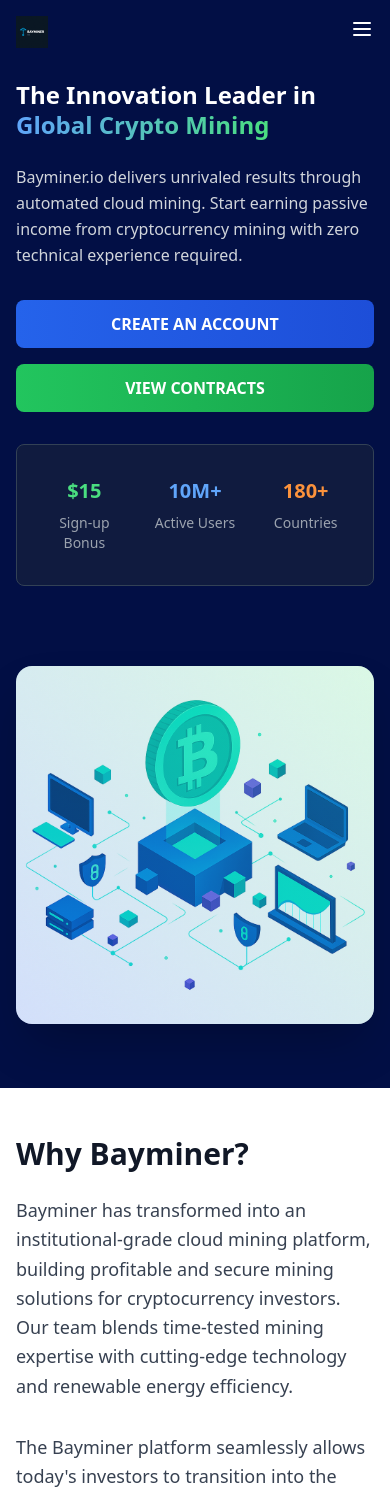
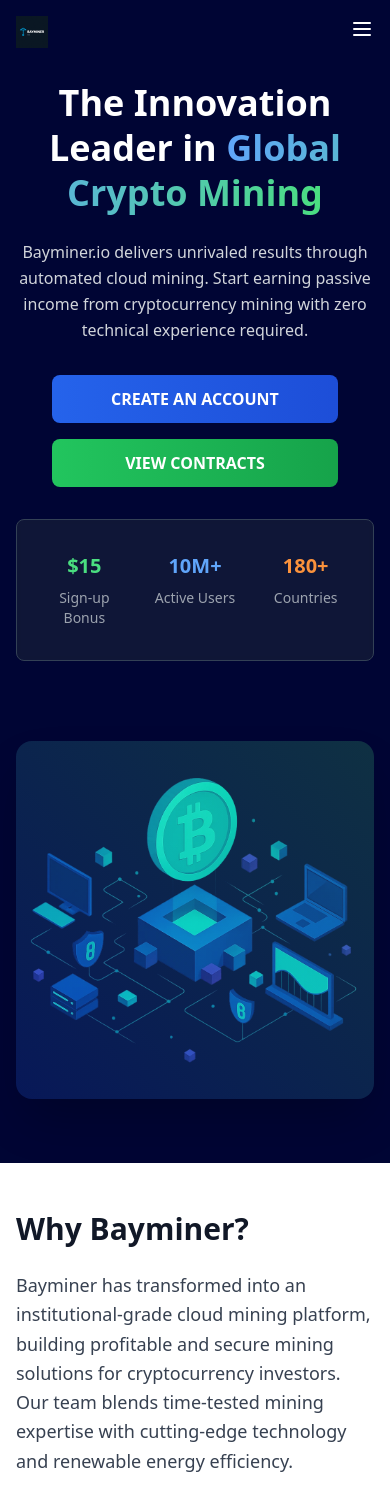
Before and after one commit to Oceanteel/bayMine, a React (Vite) app: page / in a window 390 px wide. Shown: the top 1496 px of the page. Built offline with nearby package versions, Linux system fonts and the light colour scheme.

Commit message:
Responsive Mobile Hero Layout with Dark Theme Updates

```diff
--- a/src/App.tsx
+++ b/src/App.tsx
@@ -9,7 +9,7 @@
 
 function App() {
   return (
-    <div className="min-h-screen" style={{ backgroundColor: '#020f45' }}>
+    <div className="min-h-screen" style={{ backgroundColor: 'rgb(0, 5, 52)' }}>
       <Header />
       <Hero />
       <Features />
--- a/src/components/Footer.tsx
+++ b/src/components/Footer.tsx
@@ -27,7 +27,7 @@
   ]
 
   return (
-    <footer id="faq" className="bg-slate-900 border-t border-slate-800">
+    <footer id="faq" style={{ backgroundColor: 'rgb(0, 5, 52)' }} className="border-t border-slate-800">
       <div className="max-w-7xl mx-auto px-4 sm:px-6 lg:px-8 py-10 sm:py-12 lg:py-16">
         <div className="grid grid-cols-1 sm:grid-cols-2 lg:grid-cols-4 gap-8">
           {/* Company Info */}
--- a/src/components/Header.tsx
+++ b/src/components/Header.tsx
@@ -25,9 +25,9 @@
   return (
     <header className={`fixed top-0 left-0 right-0 z-50 transition-all duration-300 ${
       isScrolled
-        ? 'bg-slate-900/95 backdrop-blur-md border-b border-slate-800 shadow-lg'
+        ? 'backdrop-blur-md border-b border-slate-800 shadow-lg'
         : 'bg-transparent'
-    }`}>
+    }`} style={{ backgroundColor: isScrolled ? 'rgba(0, 5, 52, 0.95)' : 'transparent' }}>
       <div className="max-w-7xl mx-auto px-4 sm:px-6 lg:px-8">
         <div className="flex items-center justify-between h-16">
           {/* Logo */}
@@ -74,7 +74,7 @@
 
         {/* Mobile Navigation */}
         {isMenuOpen && (
-          <div className="md:hidden py-4 border-t border-slate-800 bg-slate-900/95 backdrop-blur-md">
+          <div className="md:hidden py-4 border-t border-slate-800 backdrop-blur-md" style={{ backgroundColor: 'rgba(0, 5, 52, 0.95)' }}>
             <div className="space-y-2">
               {navItems.map((item) => (
                 <a
--- a/src/components/Hero.tsx
+++ b/src/components/Hero.tsx
@@ -4,25 +4,25 @@
       <div className="max-w-7xl mx-auto">
         <div className="grid grid-cols-1 lg:grid-cols-2 gap-8 lg:gap-12 items-center">
           {/* Content */}
-          <div className="text-left">
-            <h1 className="text-2xl sm:text-4xl lg:text-6xl font-bold text-white mb-6 leading-tight animate-fade-in-up-1">
+          <div className="text-center md:text-left">
+            <h1 className="text-4xl md:text-4xl lg:text-6xl font-bold text-white mb-6 leading-tight animate-fade-in-up-1">
               The Innovation Leader in{' '}
               <span className="text-transparent bg-clip-text bg-gradient-to-r from-blue-400 to-green-400">
                 Global Crypto Mining
               </span>
             </h1>
 
-            <p className="text-base sm:text-xl text-gray-300 mb-8 leading-relaxed animate-fade-in-up-2">
+            <p className="text-base md:text-xl text-gray-300 mb-8 leading-relaxed animate-fade-in-up-2 text-center md:text-left">
               Bayminer.io delivers unrivaled results through automated cloud mining.
               Start earning passive income from cryptocurrency mining with zero technical
               experience required.
             </p>
 
-            <div className="flex flex-col sm:flex-row gap-4 mb-8 animate-fade-in-up-3">
-              <button className="bg-gradient-to-r from-blue-600 to-blue-700 hover:from-blue-700 hover:to-blue-800 text-white px-6 py-3 text-base sm:px-8 sm:py-4 sm:text-lg rounded-lg font-semibold transition-all duration-300 transform hover:scale-105 hover:shadow-xl hover:shadow-blue-500/25">
+            <div className="flex flex-col sm:flex-row gap-4 mb-8 animate-fade-in-up-3 items-center">
+              <button className="w-4/5 sm:w-auto bg-gradient-to-r from-blue-600 to-blue-700 hover:from-blue-700 hover:to-blue-800 text-white px-6 py-3 text-base sm:px-8 sm:py-4 sm:text-lg rounded-lg font-semibold transition-all duration-300 transform hover:scale-105 hover:shadow-xl hover:shadow-blue-500/25">
                 CREATE AN ACCOUNT
               </button>
-              <button className="bg-gradient-to-r from-green-500 to-green-600 hover:from-green-600 hover:to-green-700 text-white px-6 py-3 text-base sm:px-8 sm:py-4 sm:text-lg rounded-lg font-semibold transition-all duration-300 transform hover:scale-105 hover:shadow-xl hover:shadow-green-500/25">
+              <button className="w-4/5 sm:w-auto bg-gradient-to-r from-green-500 to-green-600 hover:from-green-600 hover:to-green-700 text-white px-6 py-3 text-base sm:px-8 sm:py-4 sm:text-lg rounded-lg font-semibold transition-all duration-300 transform hover:scale-105 hover:shadow-xl hover:shadow-green-500/25">
                 VIEW CONTRACTS
               </button>
             </div>
@@ -49,11 +49,17 @@
           {/* Visual */}
           <div className="relative mt-12 lg:mt-0">
             <div className="relative z-10">
-              <img
-                src="/images/HeroImage.png"
-                alt="Crypto Mining Technology"
-                className="w-full h-auto rounded-2xl shadow-2xl"
-              />
+              <picture>
+                <source
+                  media="(max-width: 767px)"
+                  srcSet="/images/HeroImage-mobile.webp"
+                />
+                <img
+                  src="/images/HeroImage.png"
+                  alt="Crypto Mining Technology"
+                  className="w-full h-auto rounded-2xl shadow-2xl"
+                />
+              </picture>
               <div className="absolute inset-0 bg-gradient-to-tr from-blue-600/20 to-green-400/20 rounded-2xl"></div>
             </div>
 
--- a/src/components/HowItWorks.tsx
+++ b/src/components/HowItWorks.tsx
@@ -24,7 +24,7 @@
   ]
 
   return (
-    <section className="py-12 sm:py-16 lg:py-20 px-4 sm:px-6 lg:px-8" style={{ backgroundColor: '#020f45' }}>
+    <section className="py-12 sm:py-16 lg:py-20 px-4 sm:px-6 lg:px-8" style={{ backgroundColor: 'rgb(0, 5, 52)' }}>
       <div className="max-w-7xl mx-auto">
         <AnimateOnScroll animation="fade-up">
           <div className="text-center mb-10 sm:mb-12 lg:mb-16">
```
